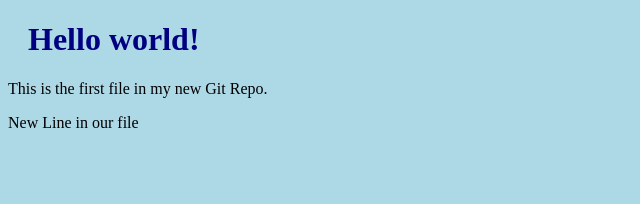
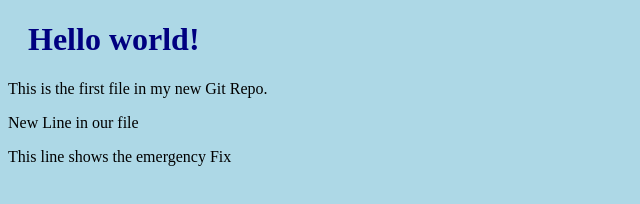
Before and after one commit to kashi235/hello-world, a plain HTML site: page index.html in a window 1280 px wide. Shown: the whole page, without its empty margins (0-640 px from the left). Drawn offline with Linux system fonts and the light colour scheme.

Commit message:
updated index.html with emergency fix

```diff
--- a/index.html
+++ b/index.html
@@ -9,6 +9,6 @@
 <h1>Hello world!</h1>
 <p>This is the first file in my new Git Repo.</p>
 <p> New Line in our file</p>
-
+<p> This line shows the emergency Fix </p>
 </body>
 </html>
```
